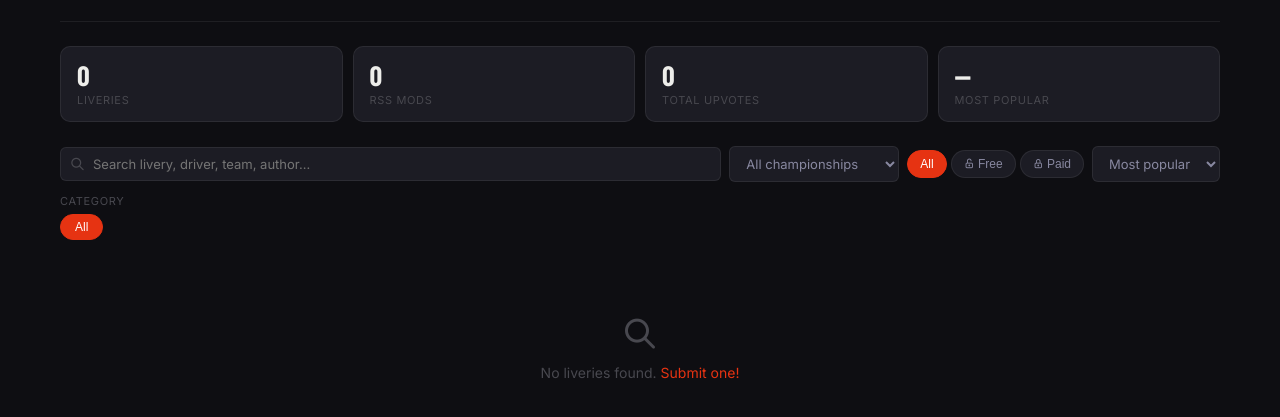
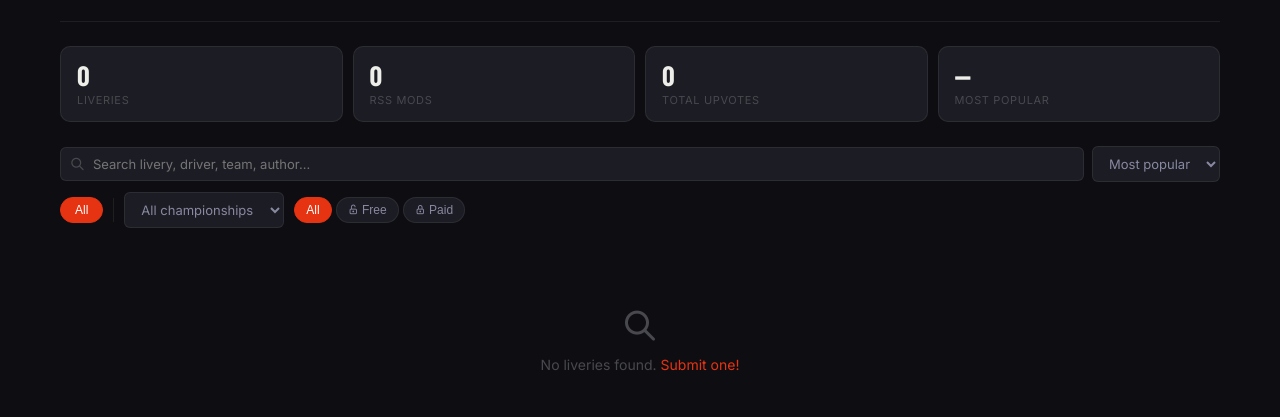
Before and after one commit to Al3xR1m/ac-liveries-db, a plain HTML site: page index.html in a window 1280 px wide. Shown: the part 153-570 px from the top of the page. Drawn offline with nearby package versions, Linux system fonts and the light colour scheme; no server answers.

Commit message:
Add files via upload

```diff
--- a/index.html
+++ b/index.html
@@ -41,18 +41,11 @@
     <div class="stat-card"><div class="stat-n" id="s-top">—</div><div class="stat-l">Most popular</div></div>
   </div>
 
-  <div class="toolbar">
+  <!-- Row 1 : search + sort -->
+  <div class="toolbar" style="margin-bottom:10px">
     <div class="search-wrap">
       <i class="ti ti-search"></i>
       <input type="text" class="search-input" id="search" placeholder="Search livery, driver, team, author…">
-    </div>
-    <select class="sort-select" id="champ-select" style="min-width:170px">
-      <option value="all">All championships</option>
-    </select>
-    <div style="display:flex;gap:4px;flex-shrink:0">
-      <button class="pill active" id="pill-all-pricing" style="padding:6px 12px;font-size:12px">All</button>
-      <button class="pill pill-free" id="pill-free" style="padding:6px 12px;font-size:12px"><i class="ti ti-lock-open" style="font-size:11px"></i> Free</button>
-      <button class="pill pill-paid" id="pill-paid" style="padding:6px 12px;font-size:12px"><i class="ti ti-lock" style="font-size:11px"></i> Paid</button>
     </div>
     <select class="sort-select" id="sort">
       <option value="votes">Most popular</option>
@@ -61,14 +54,21 @@
     </select>
   </div>
 
-  <!-- Category filter -->
-  <div style="font-size:11px;text-transform:uppercase;letter-spacing:.06em;color:var(--text3);margin-bottom:6px">Category</div>
-  <div class="filter-pills" id="cat-pills">
-    <button class="pill active" data-cat-id="all">All</button>
+  <!-- Row 2 : categories + championship + pricing -->
+  <div style="display:flex;align-items:center;gap:10px;flex-wrap:wrap;margin-bottom:20px">
+    <div class="filter-pills" id="cat-pills" style="margin-bottom:0;flex-wrap:nowrap;overflow-x:auto">
+      <button class="pill active" data-cat-id="all">All</button>
+    </div>
+    <div style="width:1px;height:24px;background:var(--border);flex-shrink:0"></div>
+    <select class="sort-select" id="champ-select" style="min-width:160px;flex-shrink:0">
+      <option value="all">All championships</option>
+    </select>
+    <div style="display:flex;gap:4px;flex-shrink:0">
+      <button class="pill active" id="pill-all-pricing" style="padding:5px 11px;font-size:12px">All</button>
+      <button class="pill pill-free" id="pill-free" style="padding:5px 11px;font-size:12px"><i class="ti ti-lock-open" style="font-size:11px"></i> Free</button>
+      <button class="pill pill-paid" id="pill-paid" style="padding:5px 11px;font-size:12px"><i class="ti ti-lock" style="font-size:11px"></i> Paid</button>
+    </div>
   </div>
-
-  <!-- margin between category pills and gallery -->
-  <div style="margin-bottom:16px"></div>
 
   <div class="gallery" id="gallery">
     <div class="skeleton" style="height:200px;border-radius:10px"></div>
```
